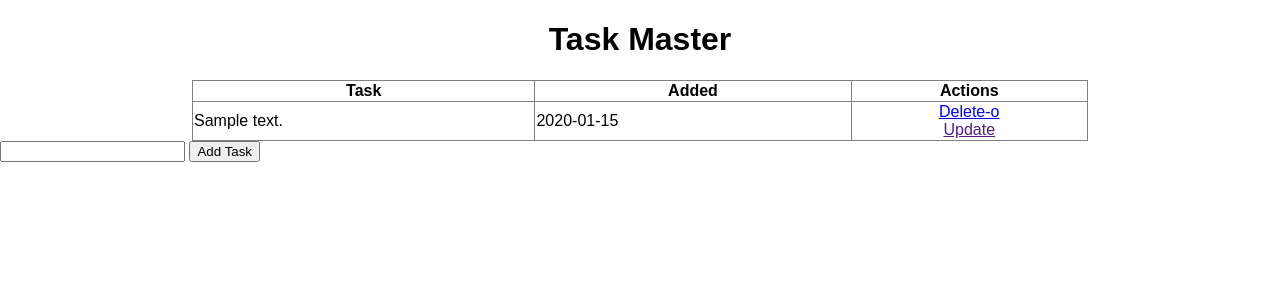
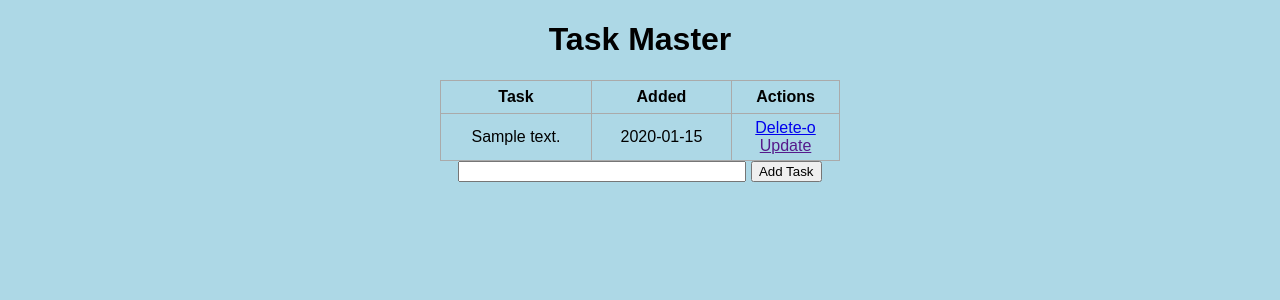
Before and after one commit to seannbannon/flask_todo, a Flask app: page / in a window 1280 px wide. Shown: the top 300 px of the page. Run offline with Flask 2, Linux system fonts and the light colour scheme; tables that the repository leaves empty hold one stand-in row (values such as "Sample post").

Commit message:
updating css- its pretty now and i can get rid of build in css in indexhtml

```diff
--- a/static/css/main.css
+++ b/static/css/main.css
@@ -1,8 +1,37 @@
-body {
+
+body, html {
     margin: 0;
     font-family: sans-serif;
+    background-color: lightblue;
 }
 
-table{
-    align-items: center;
+.content {
+    margin: 0 auto;
+    width: 400px;
 }
+
+table, td, th {
+    border: 1px solid #aaa;
+}
+
+table {
+    border-collapse: collapse;
+    width: 100%;
+}
+
+th {
+    height: 30px;
+}
+
+td {
+    text-align: center;
+    padding: 5px;
+}
+
+.form {
+    margin-top: 20px;
+}
+
+#content {
+    width: 70%;
+}
--- a/templates/index.html
+++ b/templates/index.html
@@ -11,7 +11,7 @@
     <h1>Task Master</h1>
 
 <!-- create table -->
-    <table  border=1 frame=box rules=all style="width:70%">
+    <table>
         <tr>
             <th>Task</th>
             <th>Added</th>
@@ -22,16 +22,13 @@
                 <td>{{ task.content }}</td>
                 <td>{{ task.date_created.date() }}</td>
                 <td>
-                <center>
                     <a href="/delete/{{task.id}}">Delete-o</a>
                     <br>
                     <a href="">Update</a>
-                </center>
                 </td>
             </tr>
         {% endfor %}
     </table>
-</center>
 
     <form action="/" method="POST">
         <input type = "text" name = "content" id="content">
```
Also changed, not shown: instance/test.db.
